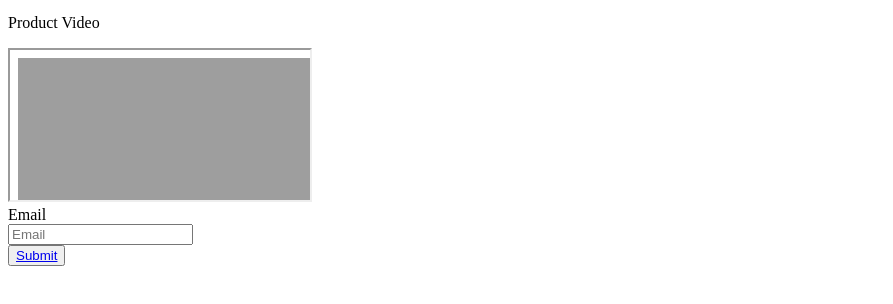
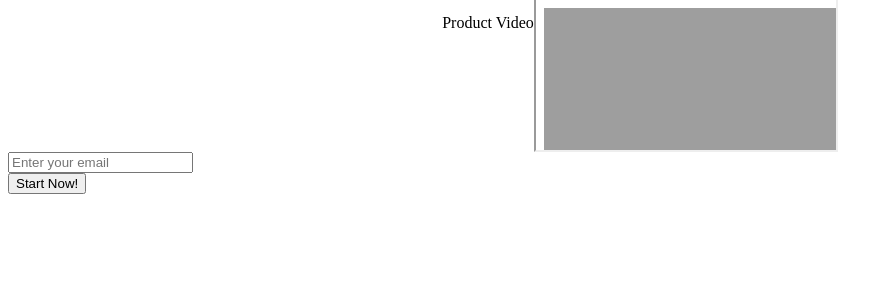
Before and after one commit to NikhilGithubOfficial/Product-Landing-Page, a plain HTML site: page index.html in a window 1280 px wide. Shown: the part 332-636 px from the top of the page, without its empty margins (0-893 px from the left). Drawn offline with Linux system fonts and the light colour scheme.

Commit message:
update index.html and style.css

```diff
--- a/index.html
+++ b/index.html
@@ -4,14 +4,15 @@
     <meta charset="UTF-8">
     <meta http-equiv="X-UA-Compatible" content="IE=edge">
     <meta name="viewport" content="width=device-width, initial-scale=1.0">
+    <link rel="stylesheet" href="style.css">
     <title>Product Landing Page</title>
 </head>
 <body>
     <div class="header" id="header">
         <img id="header-img" alt="product logo" src="https://www.google.com/url?sa=i&url=https%3A%2F%2Fwww.dreamstime.com%2Ftrumpet-logo-instrumental-vector-icon-flat-design-image181374432&psig=AOvVaw1o95jVNZtft6OsBdwlPTZL&ust=1627112246999000&source=images&cd=vfe&ved=0CAsQjRxqFwoTCLCemtXX-PECFQAAAAAdAAAAABAD">
-        <nav id="nav=bar">
-            <a class="nav-link" href="#features-anchor">Features</a>
-            <a class="nav-link" href="#video-anchor">Demo</a>
+        <nav id="nav-bar">
+            <a class="nav-link" href="#header">Features</a>
+            <a class="nav-link" href="#video-wrapper">Demo</a>
             <a class="nav-link" href="#form">Plans</a>
         </nav>
     </div>
@@ -22,10 +23,11 @@
         <iframe id="video" src="#yt-video" allowfullscreen></iframe>
     </div>
     <div>
-        <form id="form">
-            <label for="email">Email</label><br>
-            <input id="email" type="email" placeholder="Email"><br>
-            <button id="submit"><a href="https://www.freecodecamp.com/email-submit">Submit</a></button>
+        <form id="form" action="https://www.freecodecamp.com/email-submit" method="get">
+            <label for="email" id="email-label"><input id="email" name="email" type="email" placeholder="Enter your email"></input></label>
+            <div id="button-container">
+              <input type="submit" id="submit" value="Start Now!"></input>
+            </div>
         </form>
     </div>
 </body>
--- a/style.css
+++ b/style.css
@@ -0,0 +1,13 @@
+#video-wrapper{
+    width: 100%;
+    margin: auto;
+    display: flex;
+    flex-flow: row wrap;
+    justify-content: center;
+}
+
+@media (max-width: 1000px){
+    #header > div > nav{
+      width: 100%;
+    }
+  }
```
